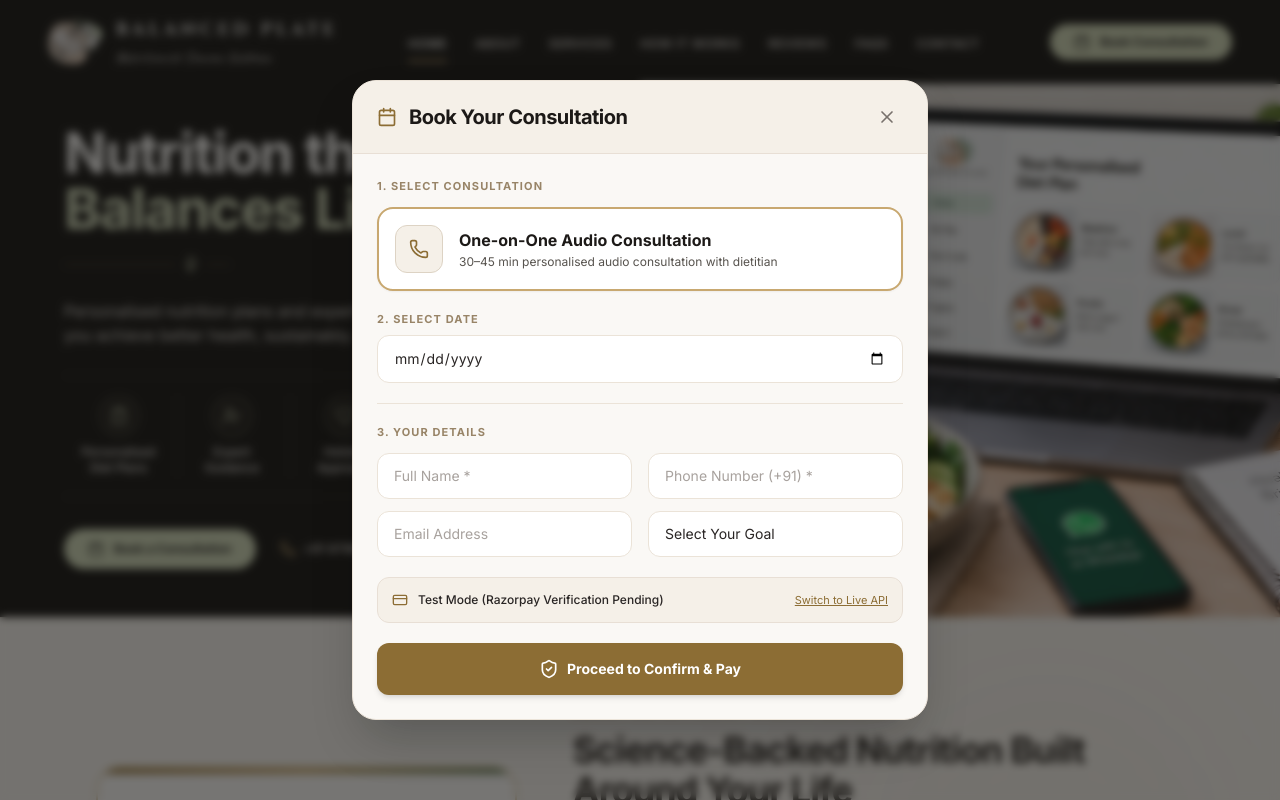
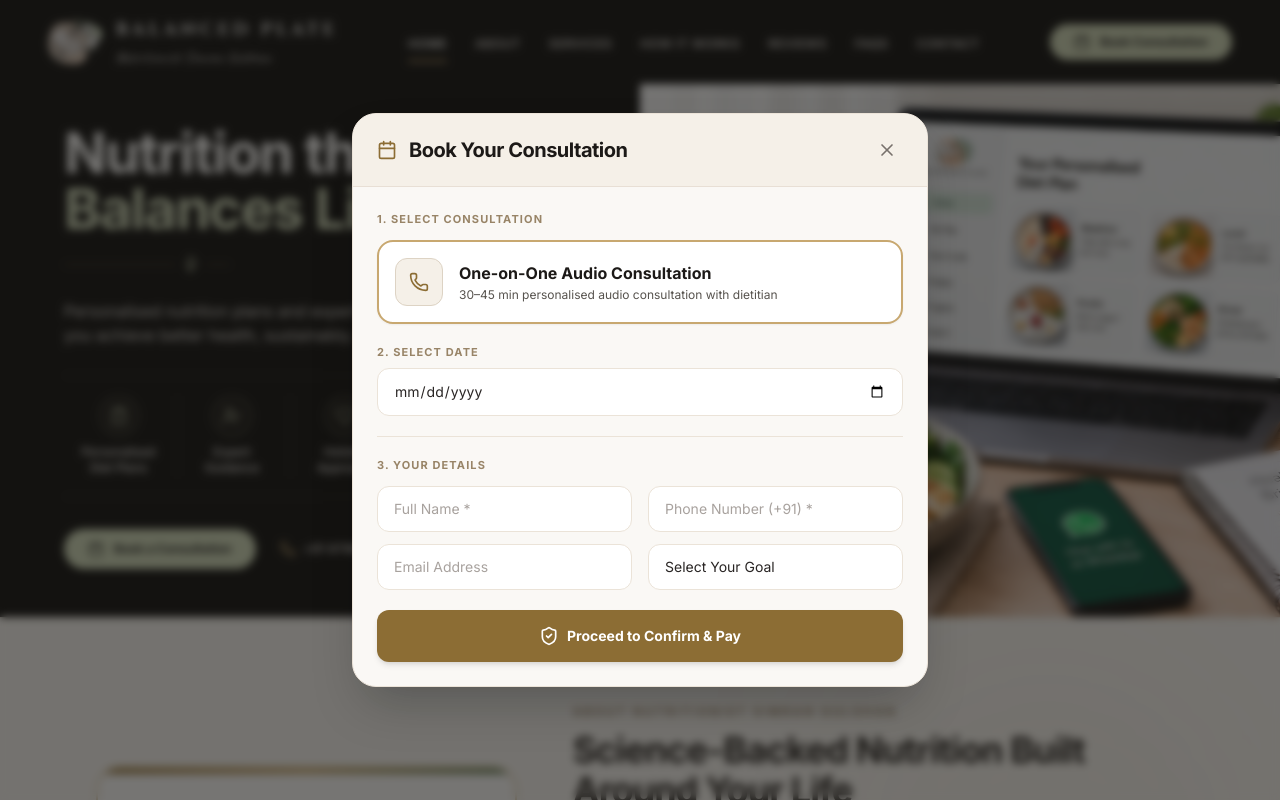
Before and after one commit to krrishvimal/balanced-plate-clinic, a Next.js app: page / in a window 1280 px wide. Both pictures are taken after a click on the button "Book Consultation". Shown: the top 800 px of the page. Built offline with nearby package versions, Linux system fonts and the light colour scheme; a web font is replaced by a local one.

Commit message:
Enable live production checkout & update BookingModal

```diff
--- a/components/BookingModal.tsx
+++ b/components/BookingModal.tsx
@@ -17,7 +17,7 @@ export default function BookingModal({ isOpen, onClose, initialService }: Bookin
   const [phone, setPhone] = useState<string>('');
   const [healthGoal, setHealthGoal] = useState<string>('Select Your Goal');
 
-  const [isTestMode, setIsTestMode] = useState<boolean>(true);
+  const [isTestMode, setIsTestMode] = useState<boolean>(false);
   const [loading, setLoading] = useState<boolean>(false);
   const [bookingSuccess, setBookingSuccess] = useState<any>(null);
 
@@ -306,24 +306,6 @@ export default function BookingModal({ isOpen, onClose, initialService }: Bookin
               </div>
             </div>
 
-            {/* Test Mode / Razorpay Mode Switch Box */}
-            <div className="bg-[#F5F0E8] border border-[#E8DFD5] rounded-xl p-3.5 flex items-center justify-between text-xs">
-              <div className="flex items-center space-x-2.5">
-                <CreditCard className="w-4 h-4 text-[#8C6D34]" />
-                <span className="text-stone-800 font-medium">
-                  {isTestMode ? 'Test Mode (Razorpay Verification Pending)' : 'Live Razorpay API Mode'}
-                </span>
-              </div>
-
-              <button
-                type="button"
-                onClick={() => setIsTestMode(!isTestMode)}
-                className="text-[11px] underline text-[#8C6D34] hover:text-stone-900 transition-colors"
-              >
-                Switch to {isTestMode ? 'Live API' : 'Demo Test'}
-              </button>
-            </div>
-
             {/* Submit Button matching site warm gold theme */}
             <button
               type="submit"
```
